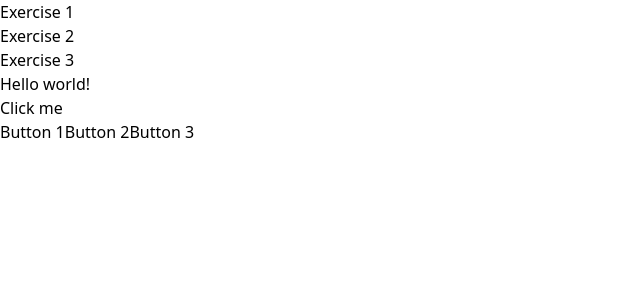
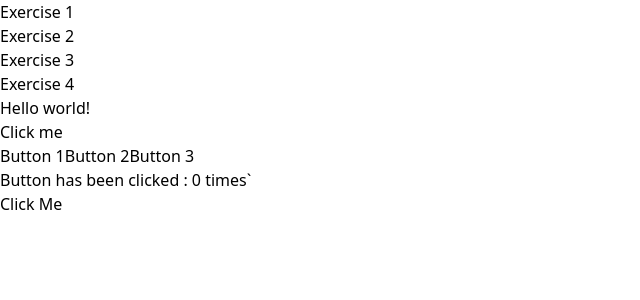
Before and after one commit to Kingcedru/React-Exercises, a React (Vite) app in the folder Exercise1/: page / in a window 1280 px wide. Shown: the top 300 px of the page, without its empty margins (0-640 px from the left). Built offline with nearby package versions, Linux system fonts and the light colour scheme.

Commit message:
exercise 4

```diff
--- a/Exercise1/src/App.jsx
+++ b/Exercise1/src/App.jsx
@@ -3,6 +3,7 @@ import './App.css'
 import Hello from './exercise1'
 import Buttons from './exercise2'
 import ThreeButtons from './exercise3'
+import ClickedTimes from './exercise4'
 
 function App() {
   const [count, setCount] = useState(0)
@@ -14,6 +15,7 @@ function App() {
         <li><a href='#exercise1'>Exercise 1</a></li>
         <li><a href='#exercise2'>Exercise 2</a></li>
         <li><a href='#exercise3'>Exercise 3</a></li>
+        <li><a href='#exercise4'>Exercise 4</a></li>
       </ul>
       </nav>
       <div id='exercise1' className='flex justify-center items-center h-screen'>
@@ -25,6 +27,9 @@ function App() {
       <div id='exercise3' className='flex justify-center items-center h-screen'>
         <ThreeButtons/>
       </div>
+      <div id='exercise4' className='flex justify-center items-center h-screen'>
+        <ClickedTimes/>
+      </div>
     </div>
 
   )
--- /dev/null
+++ b/Exercise1/src/exercise4.jsx
@@ -0,0 +1,11 @@
+import { useState,react } from "react"
+
+export default function ClickedTimes(){
+    const [current,nextNumber] = useState(0)
+    return(
+        <div>
+            <h1>Button has been clicked : {current} times`</h1>
+            <button className="border-2 rounded-lg px-3" onClick={()=>nextNumber(current + 1)}>Click Me</button>
+        </div>
+    )
+}
```
